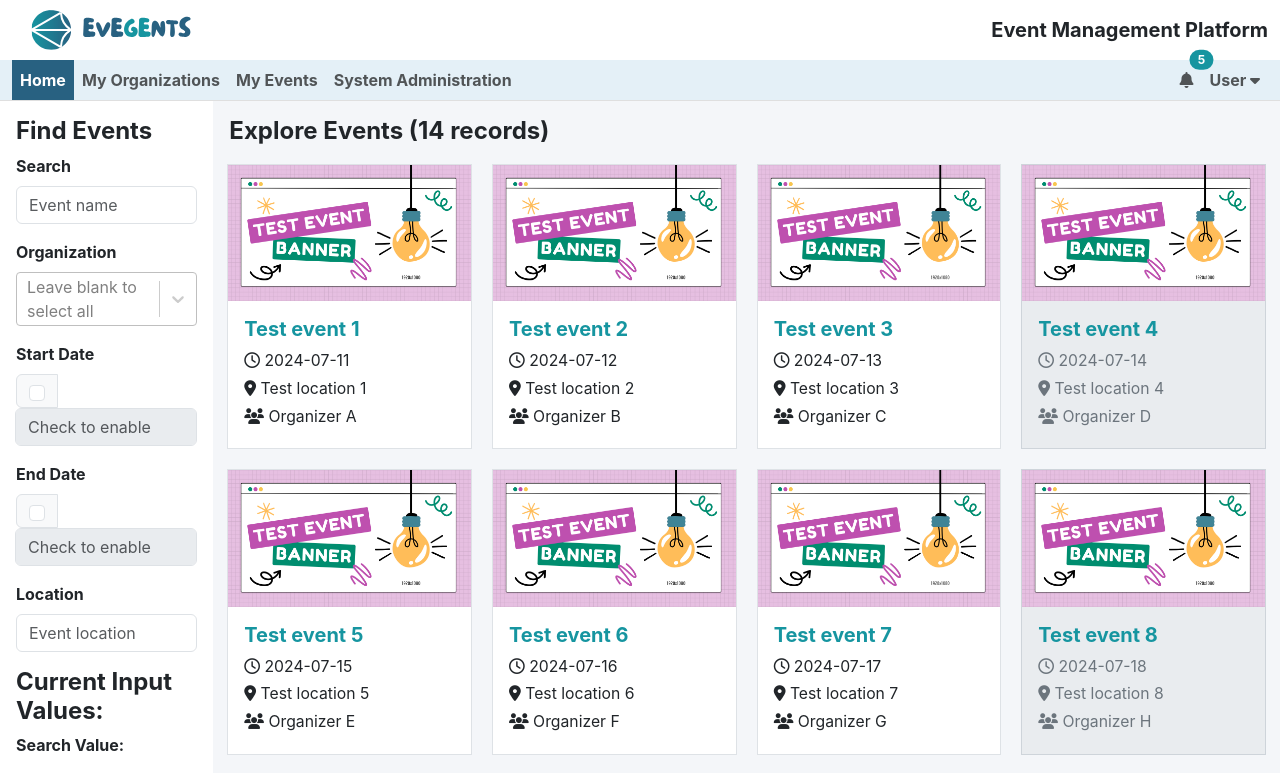
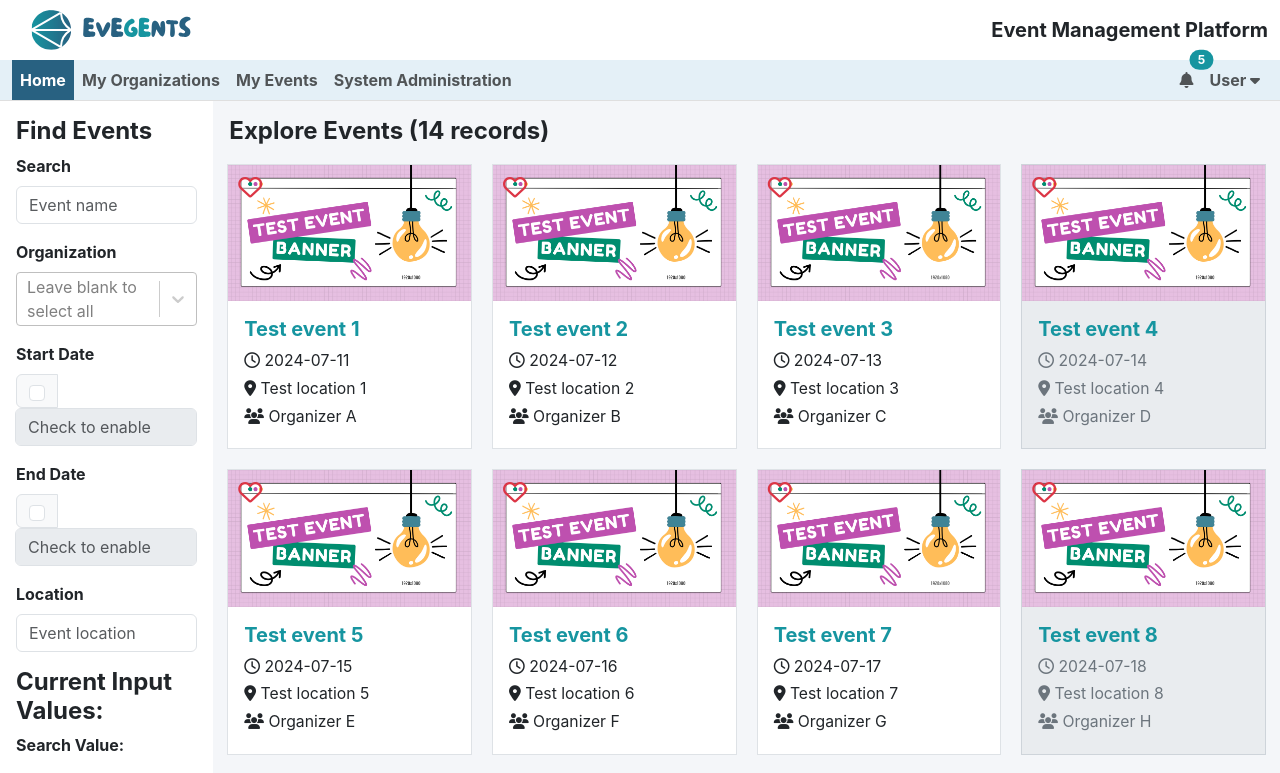
Before and after one commit to eveGEnts/Go-Headless, a React (Create React App) app: page / in a window 1280 px wide. Shown: the top 773 px of the page. Built offline with nearby package versions, Linux system fonts and the light colour scheme.

Commit message:
favorite event incon

```diff
--- a/src/components/EventItem/EventItem.js
+++ b/src/components/EventItem/EventItem.js
@@ -1,19 +1,36 @@
-import React from 'react';
+import React, { useState } from 'react';
 import './EventItem.scss';
 
 function EventItem({ banner, name, location, time, enabled, organizer }) {
+    const [isFavorite, setIsFavorite] = useState(false);
+
+    const toggleFavorite = () => {
+        setIsFavorite(!isFavorite);
+    };
+
     return (
         <div className={`event-item ${enabled ? '' : 'disabled'}`} role="button" tabIndex="0" aria-disabled={!enabled}>
-            <div>
+            <div className="banner-container">
                 <img src={banner} alt={name} style={{ width: '100%', height: 'auto' }} />
+                <i className={`fa${isFavorite ? 's' : 'r'} fa-heart favorite-icon`}
+                   onClick={toggleFavorite}
+                   style={{ color: 'var(--bs-danger)' }}
+                   aria-label={isFavorite ? 'Unmark as favorite' : 'Mark as favorite'}
+                   role="button">
+                </i>
             </div>
             <div className='p-3'>
                 <h5 className="fw-bold text-secondary">{name}</h5>
-                <div className="small mb-1"><i class="fa-regular fa-clock"></i>&nbsp;{time}</div>
-                <div className="small mb-1"><i class="fa-solid fa-location-dot"></i>&nbsp;{location}</div>
-                <div className="small mb-1"><i class="fa-solid fa-users"></i>&nbsp;{organizer}</div>
+                <div className="small mb-1">
+                    <i className="fa-regular fa-clock" aria-label="Event time"></i>&nbsp;{time}
+                </div>
+                <div className="small mb-1">
+                    <i className="fa-solid fa-location-dot" aria-label="Event location"></i>&nbsp;{location}
+                </div>
+                <div className="small mb-1">
+                    <i className="fa-solid fa-users" aria-label="Event organizer"></i>&nbsp;{organizer}
+                </div>
             </div>
-
         </div>
     );
 }
--- a/src/components/EventItem/EventItem.scss
+++ b/src/components/EventItem/EventItem.scss
@@ -1,17 +1,9 @@
 @import '../../styles/style.scss';
 
 .event-item {
-    //height: 320px;
-    //width: 320px;
     background-color: #fff;
     border: 1px solid #dee2e6;
-    //display: flex;
-    //flex-direction: column;
     margin: 0;
-    //align-items: center;
-    //justify-content: center;
-    //text-align: center;
-    //margin-bottom: 4px;
     font-size: 18px;
     transition: background-color 0.3s, box-shadow 0.3s;
 
@@ -33,30 +25,30 @@
             box-shadow: none;
         }
     }
+
+    .banner-container {
+        position: relative;
+        img {
+            width: 100%;
+            height: auto;
+        }
+
+        .favorite-icon {
+            position: absolute;
+            top: 10px; // Adjust based on your design
+            left: 10px; // Adjust based on your design
+            cursor: pointer;
+            font-size: 24px; // Adjust the size as needed
+            color: var(--bs-danger); // Use Bootstrap danger color
+        }
+    }
 }
-
-/**
- * Adjusts the margins of the row container for menu items to ensure precise alignment.
- */
 
 .menu-row {
     margin-right: -15px;
     margin-left: -15px;
 }
 
-/**
- * Defines the spacing around individual menu columns within a row.
- */
-
 .menu-col {
     padding: 10px;
 }
-
-/**
- * Styles super-sized Font Awesome icons within the menu options.
- */
-
-//.fa-super {
-//    font-size: 64px;
-//    margin-bottom: 8px;
-//}
--- a/src/components/EventList/EventList.js
+++ b/src/components/EventList/EventList.js
@@ -50,7 +50,7 @@ function EventList() {
                     </div>
                 ))}
             </div>
-            <div className="d-flex justify-content-between align-items-center my-2">
+            <div className="d-flex justify-content-between align-items-center">
                 <div className='d-flex align-items-center '>
                     <select className="form-select form-select-sm" value={eventsPerPage} onChange={handlePerPageChange} style={{maxWidth: '75px'}}>
                         <option value="10">10</option>
```
